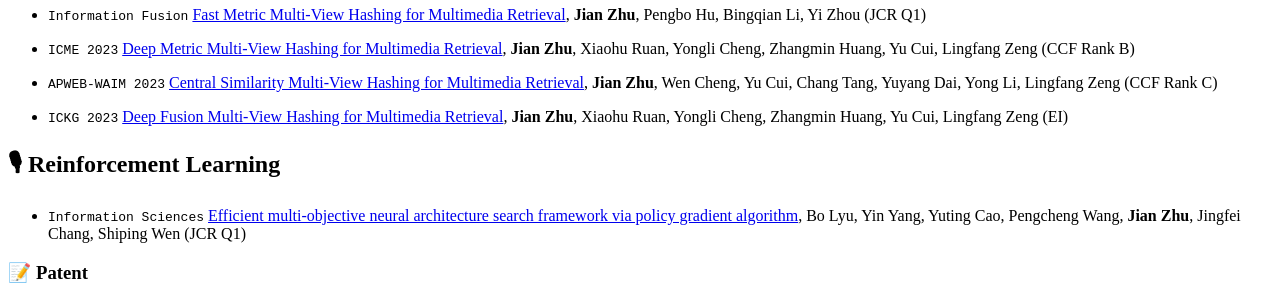
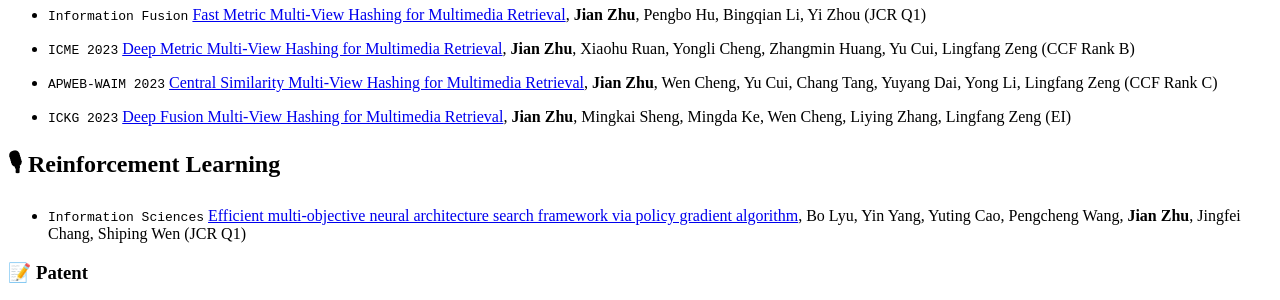
Before and after one commit to HackerHyper/HackerHyper.github.io, a Jekyll site: the page built from _pages/includes/pub.md, in a window 1280 px wide. Shown: the part 634-934 px from the top of the page. Built offline with Jekyll 4.4.1, drawn with Linux system fonts in a browser that asks for light colours; our own code applies the rules of GitHub Pages for plain Markdown files.

Commit message:
first commit

```diff
--- a/_pages/includes/pub.md
+++ b/_pages/includes/pub.md
@@ -9,7 +9,7 @@
 
 - ``APWEB-WAIM 2023`` [Central Similarity Multi-View Hashing for Multimedia Retrieval](https://arxiv.org/abs/2308.13774), **Jian Zhu**, Wen Cheng, Yu Cui, Chang Tang, Yuyang Dai, Yong Li, Lingfang Zeng (CCF Rank C)
 
-- ``ICKG 2023`` [Deep Fusion Multi-View Hashing for Multimedia Retrieval](https://ieeexplore.ieee.org/abstract/document/10219985), **Jian Zhu**, Xiaohu Ruan, Yongli Cheng, Zhangmin Huang, Yu Cui, Lingfang Zeng (EI)
+- ``ICKG 2023`` [Deep Fusion Multi-View Hashing for Multimedia Retrieval](https://ieeexplore.ieee.org/abstract/document/10412825), **Jian Zhu**, Mingkai Sheng, Mingda Ke, Wen Cheng, Liying Zhang, Lingfang Zeng (EI)
 
 ## 🎙 Reinforcement Learning
 - ``Information Sciences`` [Efficient multi-objective neural architecture search framework via policy gradient algorithm](https://www.sciencedirect.com/science/article/pii/S0020025524000999), Bo Lyu, Yin Yang, Yuting Cao, Pengcheng Wang, **Jian Zhu**, Jingfei Chang, Shiping Wen (JCR Q1)
```
